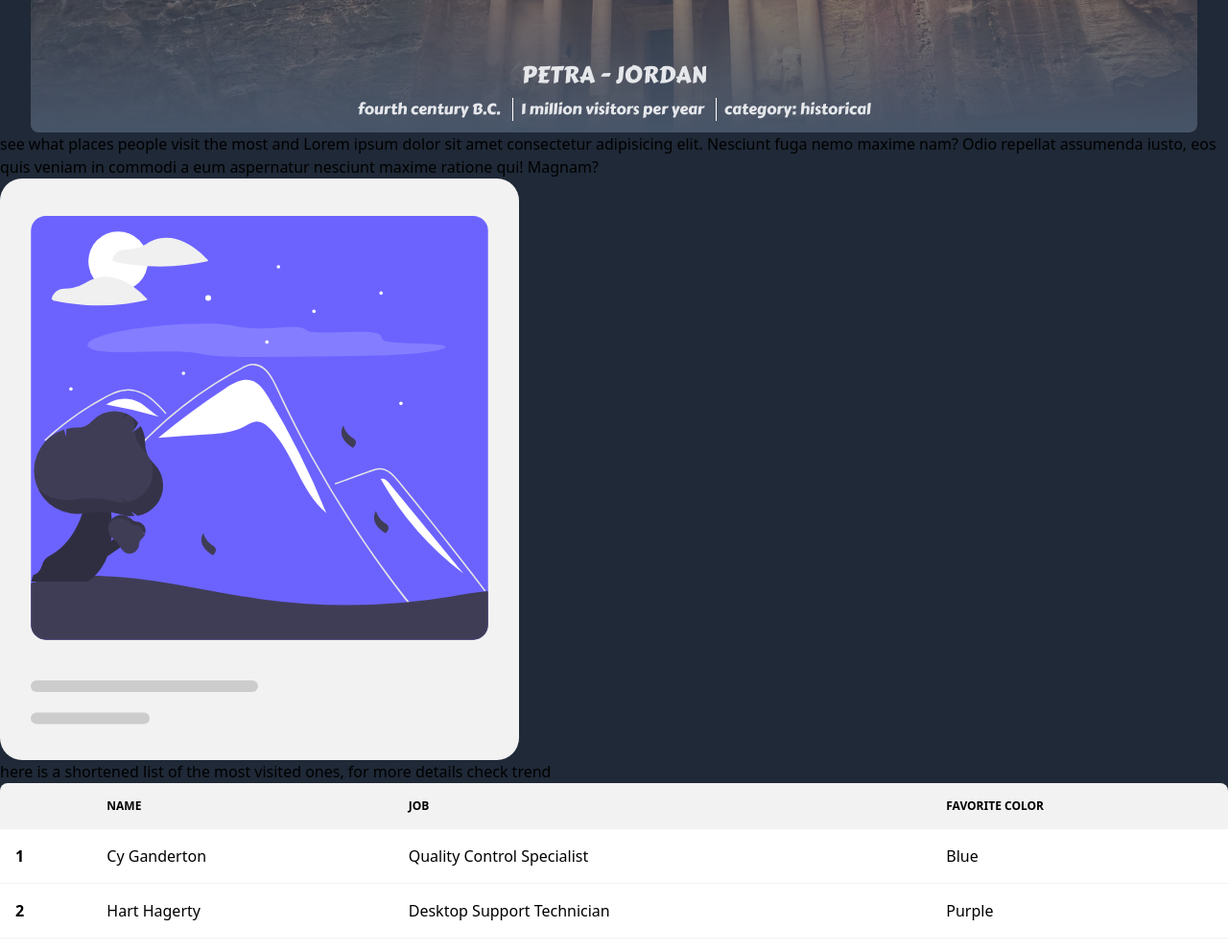
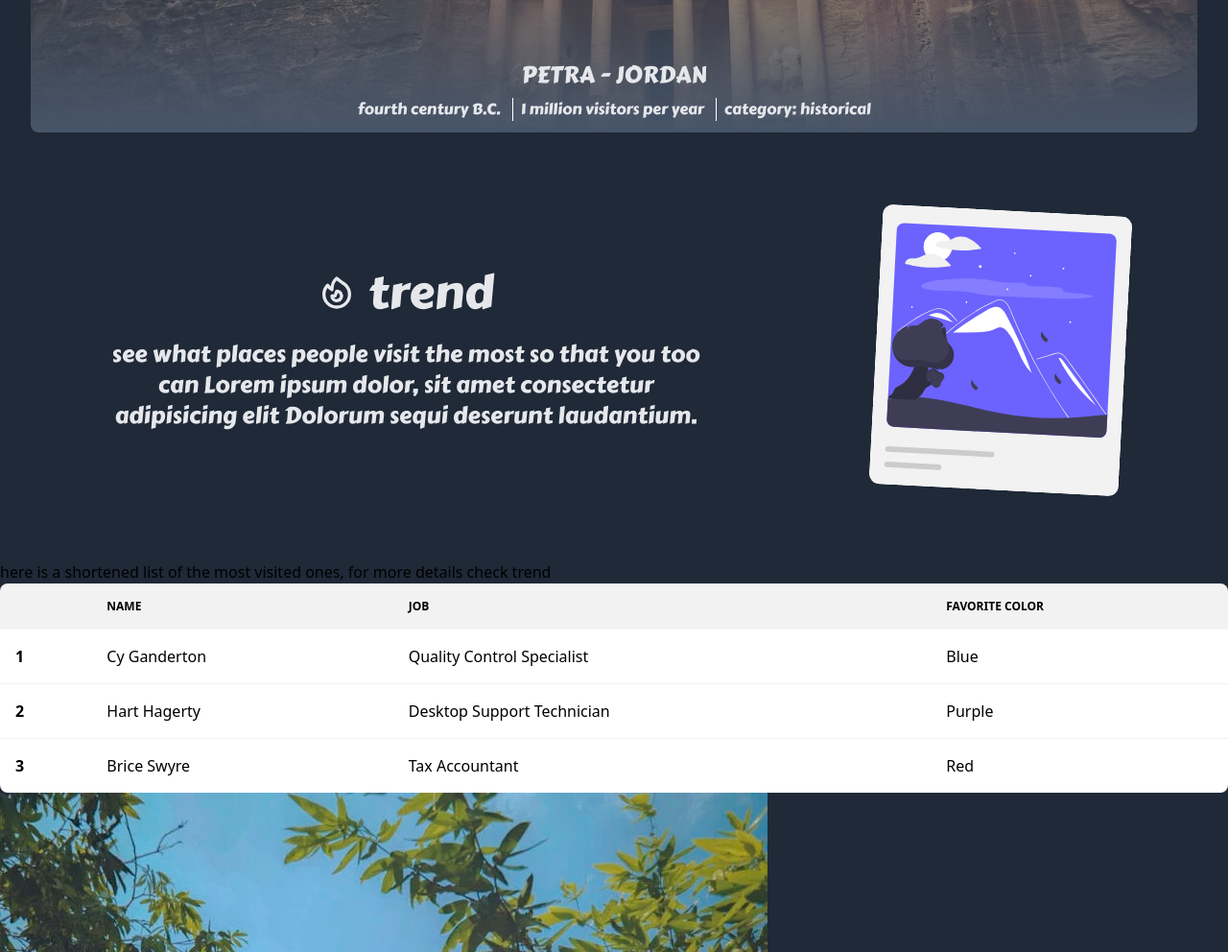
Before and after one commit to ch33kaboo/TravelTip, a website: page public/index.html in a window 1280 px wide. Shown: the part 1280-2272 px from the top of the page at 96% size. Drawn offline with Linux system fonts and the light colour scheme.

Commit message:
done with trend introduction

```diff
--- a/public/index.html
+++ b/public/index.html
@@ -266,7 +266,7 @@
               amet consectetur adipisicing elit.
             </div>
           </div>
-          <img class="w-1/3" src="../images/undraw_trip_re_f724.svg" alt="" />
+          <img class="w-1/3" src="../images/undraw_trip_re_f724.svg" alt="a guy and girl beside a truck" />
         </div>
         <div class="sm:mx-5 md:mx-8 overflow-hidden rounded-lg">
           <!-- explore section actual content -->
@@ -371,17 +371,40 @@
           </div>
         </div>
       </section>
-
+      <br>
       <section id="trend">
-        <div>
+        <br>
+        <div class="flex justify-around items-center text-3xl font-medium text-center px-5 text-gray-200 select-none mb-20 mt-10">
           <!-- intro for trend section -->
-          <div>
-            see what places people visit the most and Lorem ipsum dolor sit amet
-            consectetur adipisicing elit. Nesciunt fuga nemo maxime nam? Odio
-            repellat assumenda iusto, eos quis veniam in commodi a eum
-            aspernatur nesciunt maxime ratione qui! Magnam?
+          <div class="w-1/2 flex flex-col gap-6">
+            <div class="text-5xl font-cool flex items-center justify-center gap-3">
+              <svg
+              class="h-10 w-10"
+              fill="none"
+              stroke="currentColor"
+              viewBox="0 0 24 24"
+              xmlns="http://www.w3.org/2000/svg"
+              >
+                <path
+                  stroke-linecap="round"
+                  stroke-linejoin="round"
+                  stroke-width="2"
+                  d="M17.657 18.657A8 8 0 016.343 7.343S7 9 9 10c0-2 .5-5 2.986-7C14 5 16.09 5.777 17.656 7.343A7.975 7.975 0 0120 13a7.975 7.975 0 01-2.343 5.657z"
+                ></path>
+                <path
+                  stroke-linecap="round"
+                  stroke-linejoin="round"
+                  stroke-width="2"
+                  d="M9.879 16.121A3 3 0 1012.015 11L11 14H9c0 .768.293 1.536.879 2.121z"
+                ></path>
+              </svg>
+              <div>trend</div>
+            </div>
+            <div class="text-2xl font-cool font-thin">
+              see what places people visit the most so that you too can Lorem ipsum dolor, sit amet consectetur adipisicing elit Dolorum sequi deserunt laudantium.
+            </div>
           </div>
-          <img src="../images/undraw_polaroid_re_481f.svg" alt="" />
+          <img class="w-1/5 rotate-3 scale-105 hover:scale-110 hover:rotate-6 transition-all duration-200 ease-in" src="../images/undraw_polaroid_re_481f.svg" alt="polaroid picture" />
         </div>
         <!-- trend section actual content -->
         <!-- will have a ranking table then a bunch of cards -->
```
Also changed, not shown: public/style.css.
